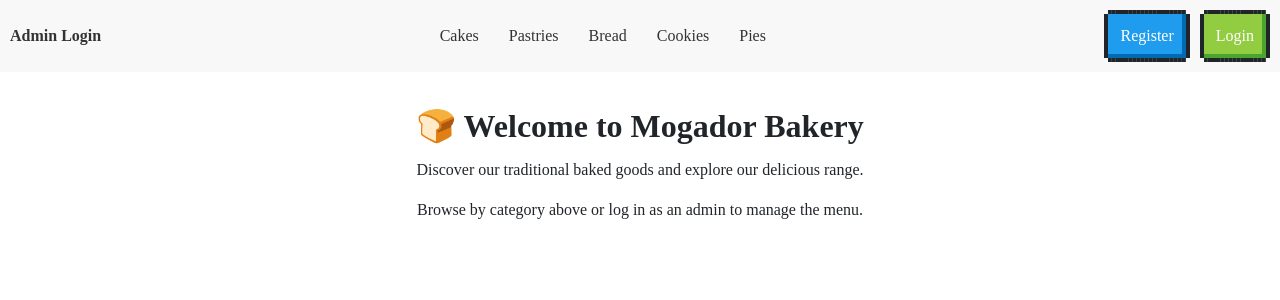
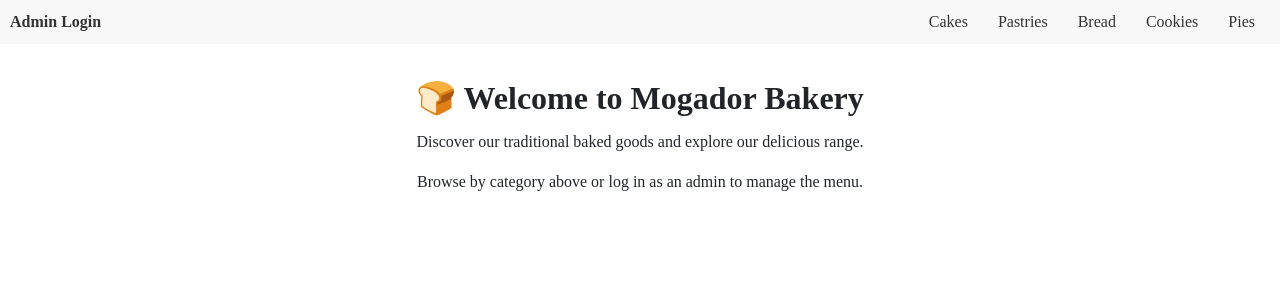
Before and after one commit to nmouahbi/Mogador-Bakery-App, a Flask app: page / in a window 1280 px wide. Shown: the top 300 px of the page. Run offline with Flask 3, Linux system fonts and the light colour scheme.

```diff
--- a/app/templates/index.html
+++ b/app/templates/index.html
@@ -68,19 +68,6 @@
       </li>
     </ul>
   </div>
-
-  <!-- Right Section: Authentication Links (only for guests) -->
-  <div class="navbar-right">
-    {% if not current_user.is_authenticated %}
-    <a
-      href="{{ url_for('auth.register') }}"
-      class="nes-btn is-primary"
-      style="margin-right: 10px"
-      >Register</a
-    >
-    <a href="{{ url_for('auth.login') }}" class="nes-btn is-success">Login</a>
-    {% endif %}
-  </div>
 </nav>
 
 <!-- Main Content Section -->
```
